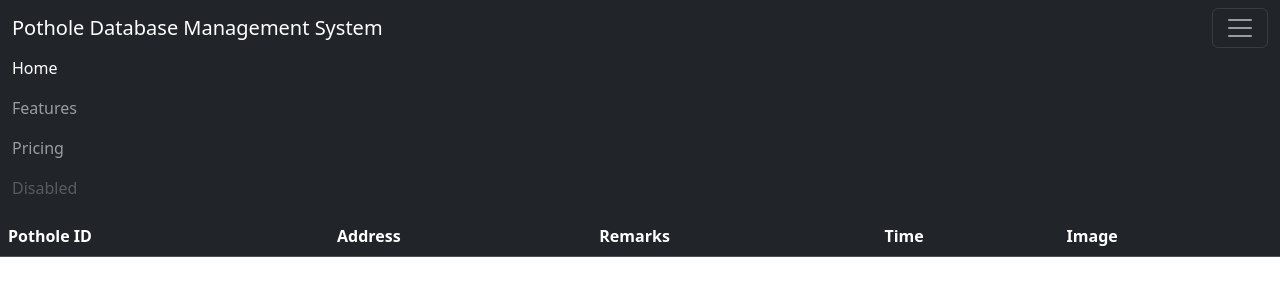
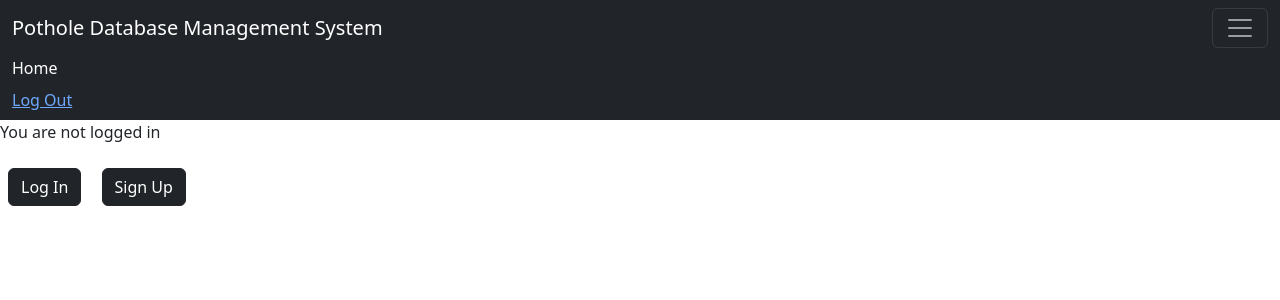
Before and after one commit to bjhari2/pothole, a Django app: template Pothole/templates/index.html in a window 1280 px wide, after a click that opens the changed part. Shown: the top 300 px of the page. Run offline with Django 4.2, Linux system fonts and the light colour scheme; the template is opened without the code that fills it, so the values that code supplies are empty.

Commit message:
Updated Pothole project

```diff
--- a/Pothole/Pothole/settings.py
+++ b/Pothole/Pothole/settings.py
@@ -128,3 +128,4 @@ STATIC_URL = 'static/'
 DEFAULT_AUTO_FIELD = 'django.db.models.BigAutoField'
 
 LOGIN_REDIRECT_URL = "/"
+LOGOUT_REDIRECT_URL = "/"
--- a/Pothole/Pothole/urls.py
+++ b/Pothole/Pothole/urls.py
@@ -20,8 +20,9 @@ from django.views.generic.base import TemplateView
 
 urlpatterns = [
     path('admin/', admin.site.urls),
-    #path('', views.index),
+    path('ins/', views.ins),
+    path('', views.index),
     path("accounts/", include("accounts.urls")),
-    path("accounts/", include("django.contrib.auth.urls")),
-    path('', TemplateView.as_view(template_name='home.html'), name='home'),
+    path("accounts/signup/", include("django.contrib.auth.urls")),
+    #path('', TemplateView.as_view(template_name='index.html'), name='home'),
 ]
--- a/Pothole/templates/base.html
+++ b/Pothole/templates/base.html
@@ -15,9 +15,7 @@
     <div class="collapse navbar-collapse" id="navbarNavAltMarkup">
       <div class="navbar-nav">
         <a class="nav-link active" aria-current="page" href="#">Home</a>
-        <a class="nav-link" href="#">Features</a>
-        <a class="nav-link" href="#">Pricing</a>
-        <a class="nav-link disabled">Disabled</a>
+        <a href="{% url 'logout' %}">Log Out</a>
       </div>
     </div>
   </div>
--- a/Pothole/templates/home.html
+++ b/Pothole/templates/home.html
@@ -7,6 +7,7 @@
   Hi {{ user.username }}!
 {% else %}
   <p>You are not logged in</p>
-  <a href="{% url 'login' %}" id="login">Log In</a>
+  <a href="{% url 'login' %}" id="login"><button type="button" class="btn btn-dark m-2">Log In</button></a>
+  <a href="{% url 'signup' %}" id="signup"><button type="button" class="btn btn-dark m-2">Sign Up</button></a>
 {% endif %}
 {% endblock %}
--- a/Pothole/templates/index.html
+++ b/Pothole/templates/index.html
@@ -11,6 +11,8 @@
   {% extends 'base.html' %}
 
   {% block content %}
+  {% if user.is_authenticated %}
+  <p class="m-2">Potholes reported by {{ user.username }}</p>
   <table class="table table-dark table-striped">
     <thead>
       <tr>
@@ -18,7 +20,7 @@
         <th scope="col">Address</th>
         <th scope="col">Remarks</th>
         <th scope="col">Time</th>
-        <th scope="col">Image</th>
+        <!--<th scope="col">Image</th>-->
       </tr>
     </thead>
     <tbody>
@@ -28,11 +30,16 @@
       <td>{{ i.address }}</td>
       <td>{{ i.remarks }}</td>
       <td>{{ i.time }}</td>
-      <td>{{ i.img }}</td>
+      <!--<td>{{ i.img }}</td>-->
       </tr>
     {% endfor %}
     </tbody>
   </table>
+{% else %}
+  <p>You are not logged in</p>
+  <a href="{% url 'login' %}" id="login"><button type="button" class="btn btn-dark m-2">Log In</button></a>
+  <a href="{% url 'signup' %}" id="signup"><button type="button" class="btn btn-dark m-2">Sign Up</button></a>
+{% endif %}
 {% endblock %}
 </body>
 
```
Also changed, not shown: Pothole/Pothole/views.py (+8 -0 lines).
